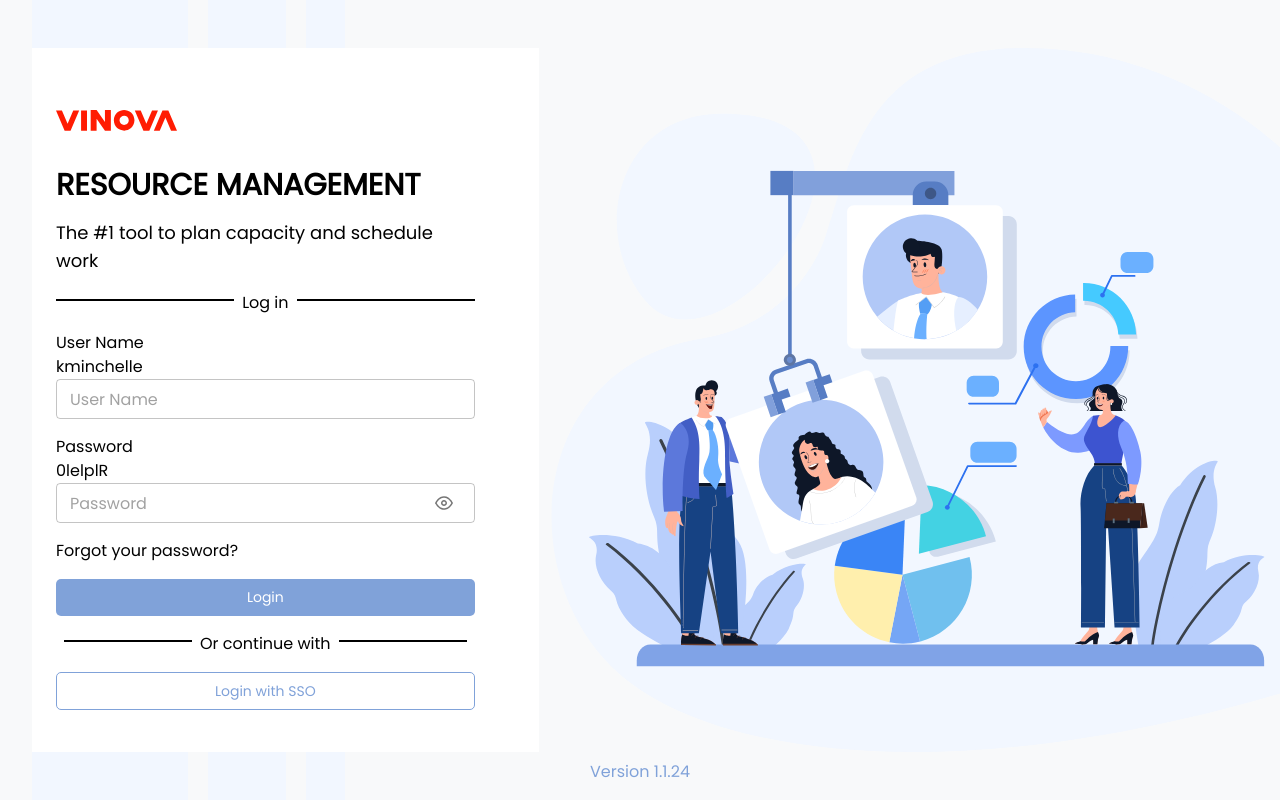
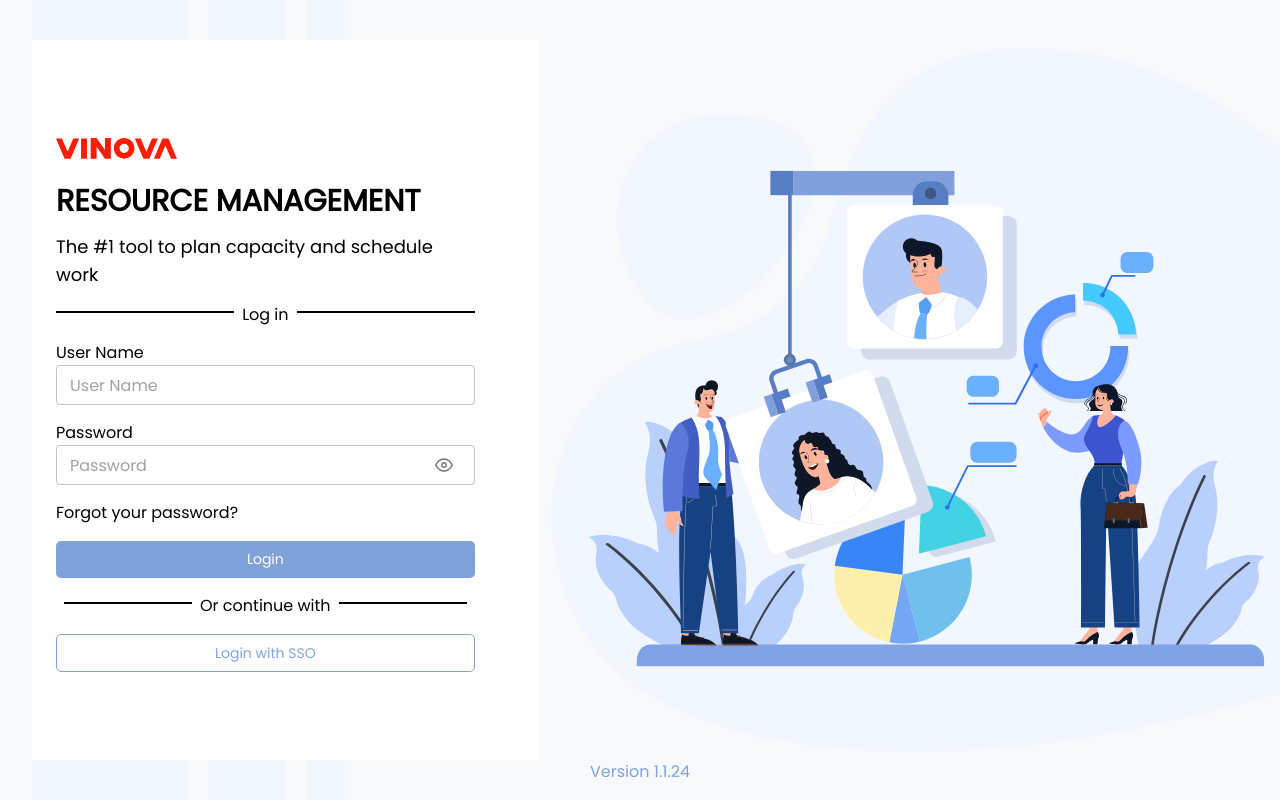
Before and after one commit to ltnson/accountsPage, a React (Vite) app: page /login in a window 1280 px wide. Built offline with nearby package versions, Linux system fonts and the light colour scheme.

Commit message:
fix media height cart login

```diff
--- a/src/assets/SVG/VinovaSVG.tsx
+++ b/src/assets/SVG/VinovaSVG.tsx
@@ -10,8 +10,6 @@ const VinovaSVG = (props: SvgIconProps) => {
       sx={{
         width: '121px',
         height: '41px',
-        margin: '10px 0',
-
         '@media (max-width: 420px)': {
           width: '81px',
           height: '14px',
--- a/src/components/Auth/LoginCart.tsx
+++ b/src/components/Auth/LoginCart.tsx
@@ -23,8 +23,16 @@ import EyeOpen from '../../assets/SVG/loginSVG/EyeOpen';
 import VinovaSVG from '../../assets/SVG/VinovaSVG';
 
 const loginSchema = yup.object().shape({
-  username: yup.string().required(),
-  password: yup.string().required(),
+  username: yup
+    .string()
+    .min(4, 'Username is too short')
+    .max(20, 'Username is invalid')
+    .required('Fist Name is required'),
+  password: yup
+    .string()
+    .min(4, 'Password is too short')
+    .max(20, 'Password is invalid')
+    .required('Fist Name is required'),
 });
 
 const LoginCart = () => {
@@ -54,7 +62,7 @@ const LoginCart = () => {
   };
 
   return (
-    <div className="fixed sm:px-8 z-30 top-0 sm:py-12 w-full h-screen">
+    <Typography component="div" className=" login-layout">
       <Toaster />
       <div className="cart-login">
         <VinovaSVG />
@@ -76,7 +84,6 @@ const LoginCart = () => {
         <form onSubmit={handleSubmit(onSubmit)} className="flex flex-col gap-4">
           <div>
             <label className="text-sm md:text-base">User Name</label>
-            <p>kminchelle</p>
             <TextField
               size="small"
               placeholder="User Name"
@@ -87,7 +94,6 @@ const LoginCart = () => {
           </div>
           <div>
             <label className="text-sm md:text-base">Password</label>
-            <p>0lelplR</p>
             <TextField
               size="small"
               placeholder="Password"
@@ -133,7 +139,7 @@ const LoginCart = () => {
           <Button className="login-btn-2">Login with SSO</Button>
         </form>
       </div>
-    </div>
+    </Typography>
   );
 };
 
--- a/src/index.css
+++ b/src/index.css
@@ -10,7 +10,7 @@
 @layer components {
   .cart-login {
     @apply w-full sm:max-w-[520px] sm:w-9/12 md:w-2/4 lg:w-5/12 bg-white h-full md:pl-6
-     md:pr-16 py-2 px-6 flex flex-col justify-center flex-nowrap gap-4 overflow-auto;
+     md:pr-16 py-2 px-6 flex flex-col justify-center flex-nowrap gap-3.5 overflow-auto;
   }
 
   .side-bar {
--- a/src/theme/MUIthemeCSS.ts
+++ b/src/theme/MUIthemeCSS.ts
@@ -9,6 +9,24 @@ const theme = createTheme({
     MuiTypography: {
       styleOverrides: {
         root: {
+          '&.login-layout': {
+            position: 'fixed',
+            zIndex: '30',
+            width: '100%',
+            height: '100vh',
+            top: '0',
+            padding: '40px 32px',
+            '@media (max-width: 640px)': {
+              padding: '0',
+            },
+            '@media (max-height: 640px)': {
+              padding: '0 32px',
+              '@media (max-width: 640px)': {
+                padding: '0',
+              },
+            },
+          },
+
           '&.s14-gray': {
             fontSize: '14px',
             color: '#9DA7B9',
```
